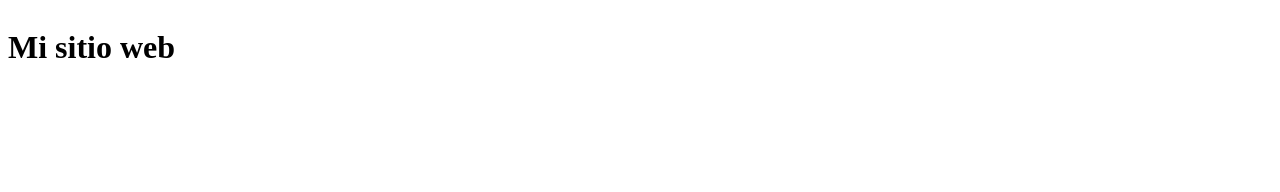
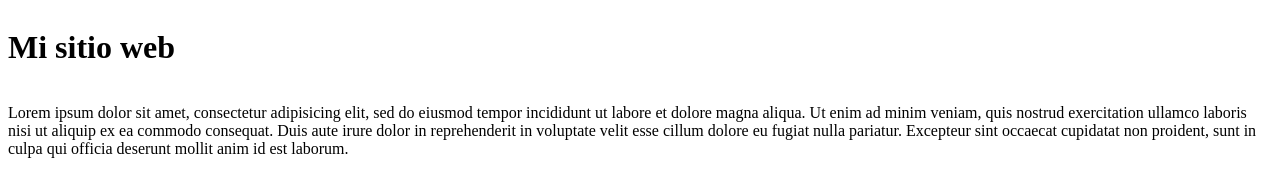
Before and after one commit to gmontes1399/miweb, a plain HTML site: page index.html in a window 1280 px wide. Drawn offline with Linux system fonts and the light colour scheme.

Commit message:
agregando parrafo a la web

```diff
--- a/index.html
+++ b/index.html
@@ -12,7 +12,14 @@
 
 </header>
 </div>
-
+<main>
+<p>Lorem ipsum dolor sit amet, consectetur adipisicing elit, sed do eiusmod
+tempor incididunt ut labore et dolore magna aliqua. Ut enim ad minim veniam,
+quis nostrud exercitation ullamco laboris nisi ut aliquip ex ea commodo
+consequat. Duis aute irure dolor in reprehenderit in voluptate velit esse
+cillum dolore eu fugiat nulla pariatur. Excepteur sint occaecat cupidatat non
+proident, sunt in culpa qui officia deserunt mollit anim id est laborum.</p>
+</main>
 
 </body>
 </html>
```
